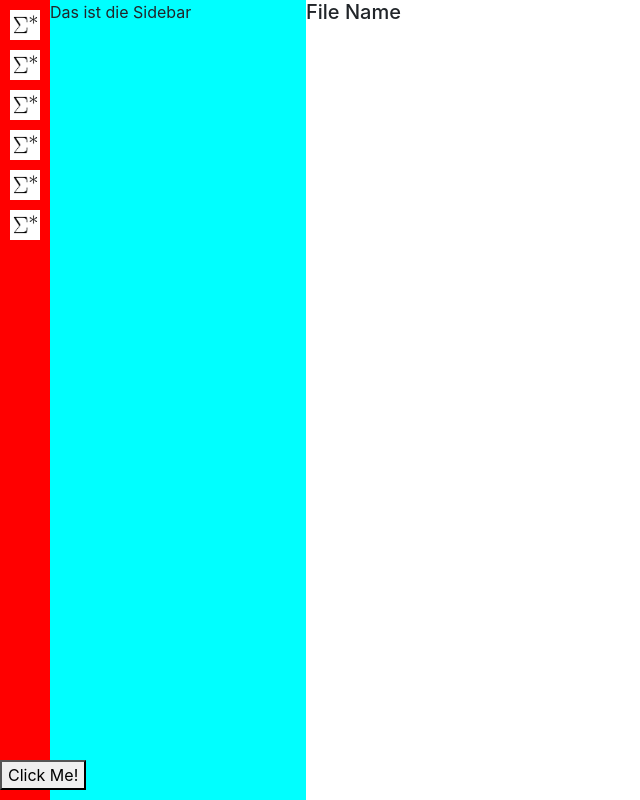
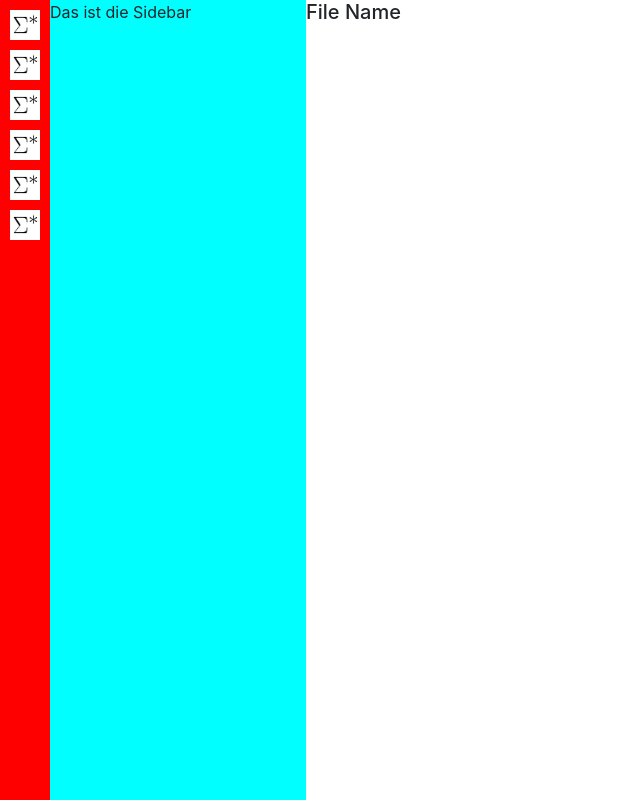
Before and after one commit to Team-Sigma-Stern/website, a website with bundled scripts: page index.html in a window 1280 px wide. Shown: the whole page, without its empty margins (0-640 px from the left). Built offline with nearby package versions, Linux system fonts and the light colour scheme; files whose address does not match are found by name.

Commit message:
Fix merge

```diff
--- a/index.html
+++ b/index.html
@@ -34,8 +34,6 @@
 		</div>
 	</div>
 
-	<button type="button" onclick='toggleContainer();' style="position:absolute; left:0px; bottom:10px">Click Me!</button>
-
 	<script src="./node_modules/monaco-editor/min/vs/loader.js"></script>
 	<script src="./index.js"></script>
 </body>
```
